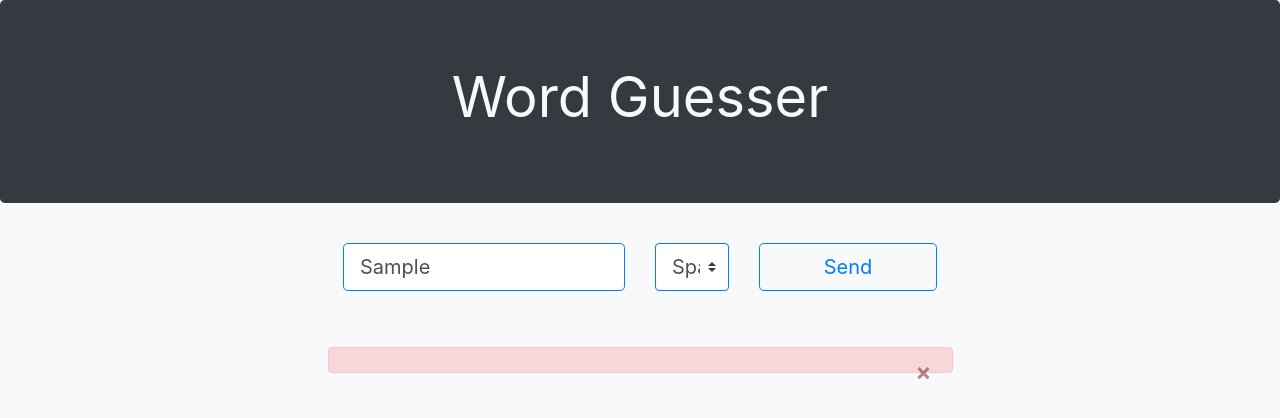
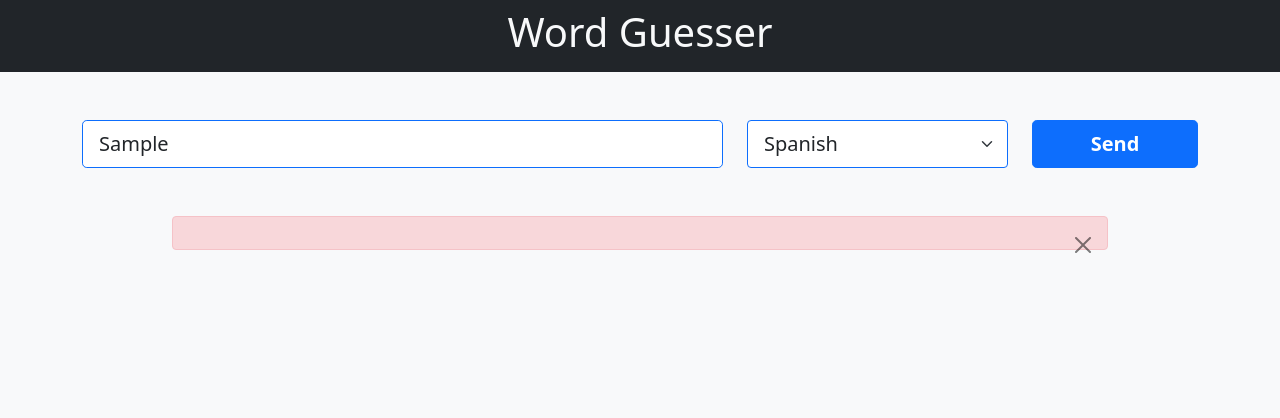
Before and after one commit to lmontes/word-guesser, a plain HTML site: page index.html in a window 1280 px wide. Both pictures are taken after typing "Sample" into the empty fields and a click on the button "Send". Drawn offline with nearby package versions, Linux system fonts and the light colour scheme; no server answers.

Commit message:
Update bootstrap to v5.0

```diff
--- a/index.html
+++ b/index.html
@@ -2,51 +2,55 @@
 <html>
 <head>
     <title>Word guesser</title>
-    <meta http-equiv="content-type" content="text/html; charset=UTF8">
+
+    <meta charset="utf-8">
     <meta name="viewport" content="width=device-width, initial-scale=1">
-    <script src="https://code.jquery.com/jquery-3.5.1.min.js"></script>
-    <script src="https://maxcdn.bootstrapcdn.com/bootstrap/4.4.1/js/bootstrap.min.js"></script>
-    <link rel="stylesheet" href="https://maxcdn.bootstrapcdn.com/bootstrap/4.4.1/css/bootstrap.min.css">
+    <link href="https://cdn.jsdelivr.net/npm/bootstrap@5.0.0-beta2/dist/css/bootstrap.min.css" rel="stylesheet">
+    <script src="https://cdn.jsdelivr.net/npm/bootstrap@5.0.0-beta2/dist/js/bootstrap.bundle.min.js"></script>
+
     <style>
         body {
             overflow-x: hidden;
         }
 
         .badge {
-            font-size: 2em;
-            padding: 0.25em;
+            font-size: 1.5em;
             margin: 0.25em;
         }
     </style>
 </head>
 <body class="bg-light">
-    <div class="jumbotron text-center bg-dark text-light">
-        <h1 class="display-4"><b>Word Guesser</b></h1>
+    <div class="bg-dark text-light text-center p-2 mb-5">
+        <h1 class="h1">Word Guesser</h1>
     </div>
-    <nav class="navbar navbar-expand-sm">
-        <form class="navbar-form d-flex justify-content-center w-100" role="search">
-            <div class="col-3">
-                <input id="letters" type="text" class="form-control form-control-lg border border-primary" placeholder="Type some letters">
-                </input>
+
+    <div class="container align-items-center mb-5">
+        <div class="row">
+            <div class="col-lg-7 col-md-6 col-6">
+                <input id="letters" type="text" size="20" class="form-control form-control-lg border border-primary" placeholder="Type some letters"></input>
             </div>
-            <div class="col-1">
-                <select id="language" class="custom-select custom-select-lg border border-primary">
+            <div class="col-lg-3 col-md-4 col-4">
+                <select id="language" class="form-select form-select-lg border border-primary">
                     <option value="spanish">Spanish</option>
                     <option value="english">English</option>
                 </select>
             </div>
-            <div class="col-2">
-                <button id="send" type="button" class="btn btn-outline-primary btn-lg btn-block">
-                    Send
-                </button>
+            <div class="col-lg-2 col-md-2 col-2">
+                <div class="d-grid gap-2">
+                    <button id="send" type="button" class="btn btn-primary btn-lg">
+                        <strong>Send</strong>
+                    </button>
+                </div>
             </div>
-        </form>
-    </nav>
-    <br>
-    <br>
-    <div class="row justify-content-center">
-      <div id="result" class="col-md-6 bg-light"></div>
+        </div>
     </div>
+
+    <div class="container align-items-center w-75">
+        <div class="row">
+            <div id="result"></div>
+        </div>
+    </div>
+
     <script>
         var maxLetters = 12;
         var letters = document.getElementById("letters");
@@ -57,9 +61,7 @@
         function errorMessage(message, type) {
             return `<div class="alert alert-${type} alert-dismissible fade show" role="alert">
                 <strong>${message}</strong>
-                <button type="button" class="close" data-dismiss="alert" aria-label="Close">
-                  <span aria-hidden="true">&times;</span>
-                </button>
+                <button type="button" class="btn-close" data-bs-dismiss="alert" aria-label="Close"></button>
             </div>`;
         }
 
@@ -67,7 +69,7 @@
             sendButton.disabled = true;
             result.innerHTML = `<div class="d-flex justify-content-center">
                 <div class="spinner-border text-primary text-center" role="status">
-                    <span class="sr-only">Computing</span>
+                    <span class="visually-hidden">Computing ...</span>
                 </div>
             </div>`;
 
```
Also changed, not shown: 1 other file.
